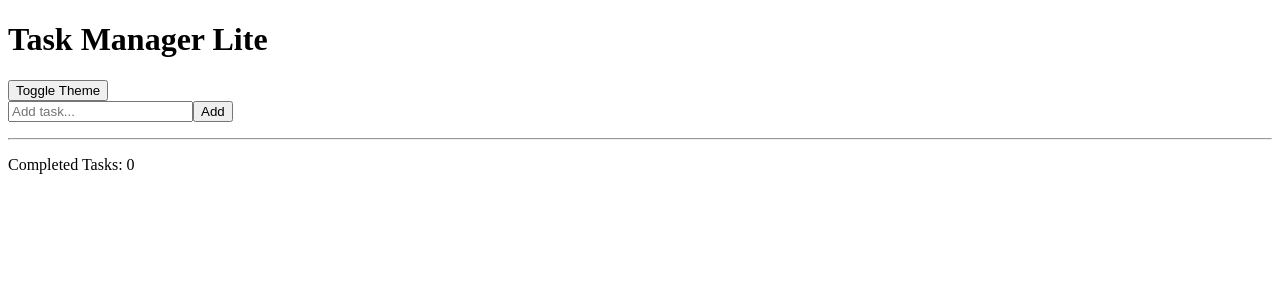
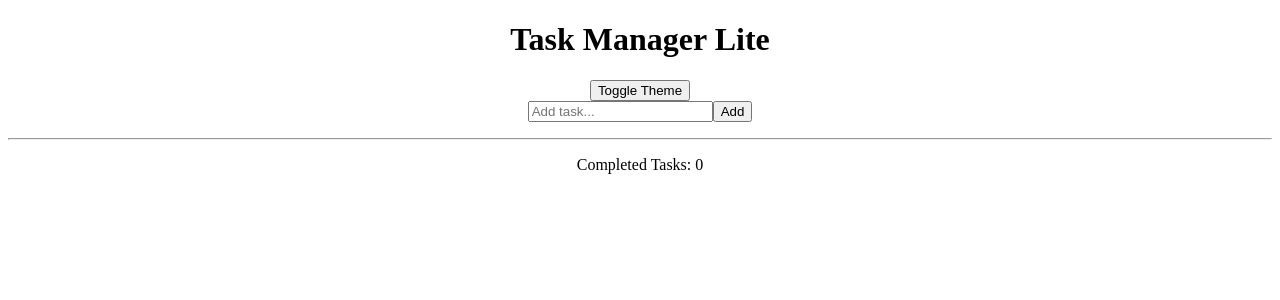
Before and after one commit to Balakrishna8524/task-manager-lite, a React (Create React App) app: page / in a window 1280 px wide. Shown: the top 300 px of the page. Built offline with nearby package versions, Linux system fonts and the light colour scheme.

Commit message:
Tailwind CSS edits

```diff
--- a/src/App.js
+++ b/src/App.js
@@ -2,6 +2,8 @@ import React, {useReducer, useMemo, useContext} from 'react';
 import {ThemeContext, ThemeProvider} from './ThemeContext'
 import TaskInput from './TaskInput';
 import TaskList from './TaskList';
+import './App.css';
+import './index.css';
 
 const initialState = [];
 
--- a/tailwind.config.js
+++ b/tailwind.config.js
@@ -1,6 +1,8 @@
 /** @type {import('tailwindcss').Config} */
 module.exports = {
-  content: [],
+  content: [
+    "./src/**/*.{js,jsx,ts,tsx}", // Include all React components
+  ],
   theme: {
     extend: {},
   },
```
